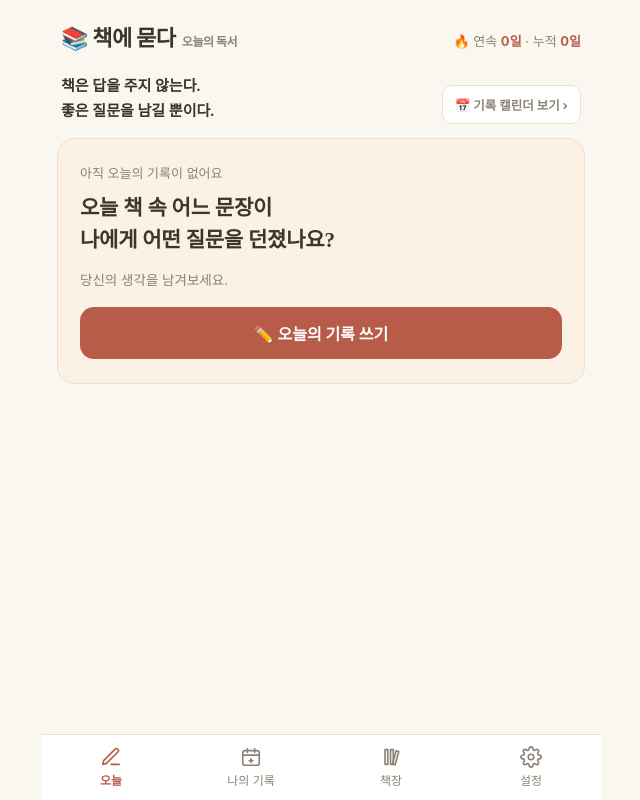
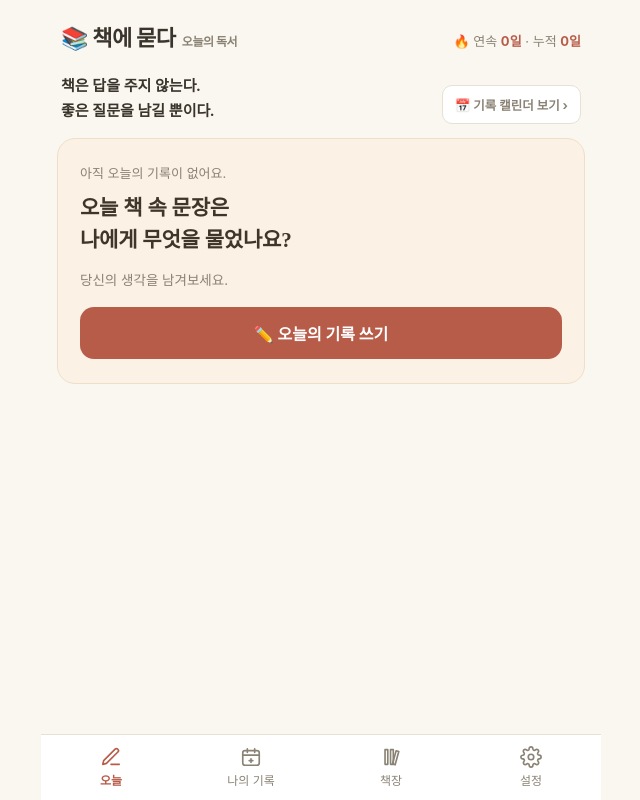
Before and after one commit to dbsrud913-boop/book, a React (Vite) app: page / in a window 1280 px wide. Shown: the whole page, without its empty margins (319-959 px from the left). Built offline with nearby package versions, Linux system fonts and the light colour scheme; a web font is replaced by a local one.

Commit message:
메인 히어로 문구 수정: '오늘 책 속 문장은 나에게 무엇을 물었나요?'
Co-Authored-By: Claude Fable 5 <noreply@anthropic.com>
Claude-Session: https://claude.ai/code/session_01UHXGBCFXcjhGSYcQt6uynN

```diff
--- a/src/App.tsx
+++ b/src/App.tsx
@@ -297,11 +297,11 @@ function TodayTab({
       <div className="hero">
         {todayEntries.length === 0 ? (
           <>
-            <div className="hero-sub">아직 오늘의 기록이 없어요</div>
+            <div className="hero-sub">아직 오늘의 기록이 없어요.</div>
             <div className="hero-q">
-              오늘 책 속 어느 문장이
+              오늘 책 속 문장은
               <br />
-              나에게 어떤 질문을 던졌나요?
+              나에게 무엇을 물었나요?
             </div>
             <div className="hero-hint">당신의 생각을 남겨보세요.</div>
             <button className="btn hero-btn" onClick={onWrite}>
```
